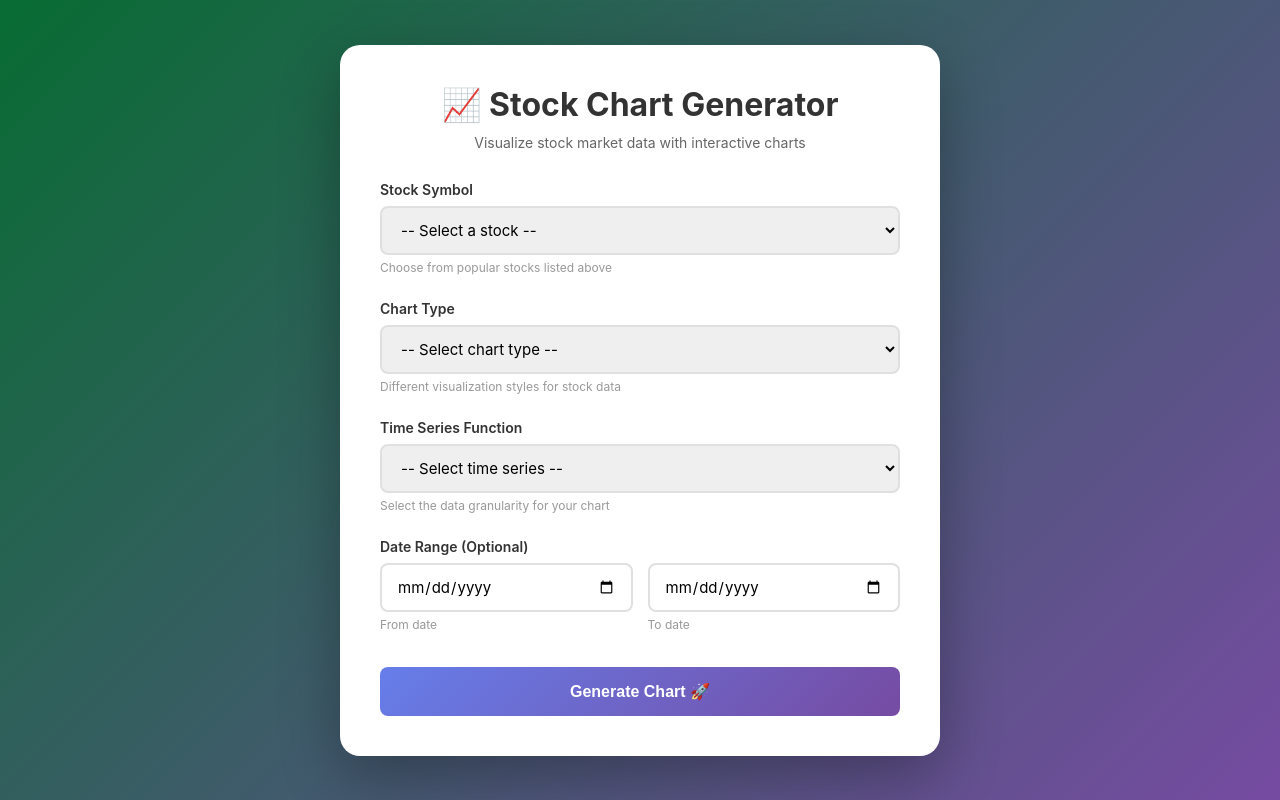
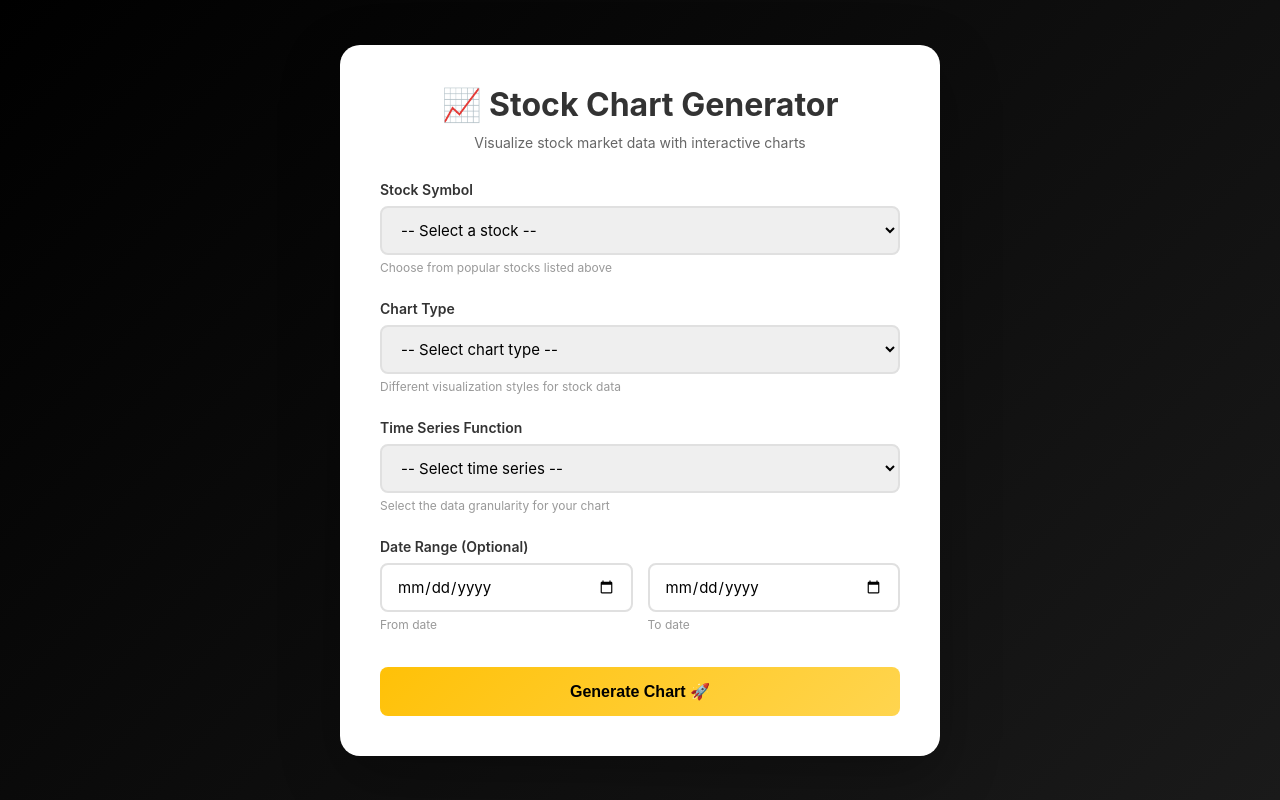
Before and after one commit to DaSonOfPoseidon/IT4320-Project3, a Flask app: page / in a window 1280 px wide. Run offline with Flask 3, Linux system fonts and the light colour scheme.

Commit message:
Mizzou themed lol

```diff
--- a/app.py
+++ b/app.py
@@ -93,7 +93,7 @@ def generate_web_chart(data, chart_type, symbol):
     if chart_type == "line":
         fig.add_trace(
             go.Scatter(
-                x=date_list, y=close_list, mode="lines", name="Close Price", line=dict(color="blue")
+                x=date_list, y=close_list, mode="lines", name="Close Price", line=dict(color="#FFC107", width=2)
             )
         )
 
@@ -107,6 +107,10 @@ def generate_web_chart(data, chart_type, symbol):
                 low=low_list,
                 close=close_list,
                 name="Candlestick",
+                increasing_line_color="#FFC107",
+                decreasing_line_color="#000000",
+                increasing_fillcolor="#FFD54F",
+                decreasing_fillcolor="#424242",
             )
         )
         fig.update_xaxes(rangeslider_visible=False)
@@ -121,6 +125,8 @@ def generate_web_chart(data, chart_type, symbol):
                 low=low_list,
                 close=close_list,
                 name="OHLC",
+                increasing_line_color="#FFC107",
+                decreasing_line_color="#000000",
             )
         )
         fig.update_xaxes(rangeslider_visible=False)
@@ -133,7 +139,7 @@ def generate_web_chart(data, chart_type, symbol):
                 y=close_list,
                 mode="lines",
                 name="Close Price",
-                line=dict(color="blue"),
+                line=dict(color="#FFC107", width=2),
                 yaxis="y1",
             )
         )
@@ -144,7 +150,7 @@ def generate_web_chart(data, chart_type, symbol):
                     x=date_list,
                     y=volume_list,
                     name="Volume",
-                    marker_color="rgba(255, 165, 0, 0.5)",
+                    marker_color="rgba(255, 193, 7, 0.3)",
                     yaxis="y2",
                 )
             )
@@ -160,10 +166,16 @@ def generate_web_chart(data, chart_type, symbol):
     # Layout styling
     fig.update_layout(
         title=f"{symbol.upper()} Stock Data ({chart_type.capitalize()} Chart)",
+        title_font=dict(size=24, color="#FFC107"),
         xaxis_title="Date",
         template="plotly_dark",
         hovermode="x unified",
-        legend=dict(x=0, y=1),
+        legend=dict(x=0, y=1, bgcolor="rgba(0,0,0,0.7)", bordercolor="#FFC107", borderwidth=1),
+        plot_bgcolor="#1a1a1a",
+        paper_bgcolor="#0d0d0d",
+        font=dict(color="#FFD54F"),
+        xaxis=dict(gridcolor="#333333", color="#FFC107"),
+        yaxis=dict(gridcolor="#333333", color="#FFC107"),
     )
 
     # Convert figure to JSON string
--- a/templates/index.html
+++ b/templates/index.html
@@ -13,7 +13,7 @@
 
         body {
             font-family: -apple-system, BlinkMacSystemFont, 'Segoe UI', Roboto, Oxygen, Ubuntu, Cantarell, sans-serif;
-            background: linear-gradient(135deg, #086c33 0%, #764ba2 100%);
+            background: linear-gradient(135deg, #000000 0%, #1a1a1a 100%);
             min-height: 100vh;
             display: flex;
             align-items: center;
@@ -68,7 +68,7 @@
 
         select:focus, input[type="text"]:focus, input[type="date"]:focus {
             outline: none;
-            border-color: #667eea;
+            border-color: #FFC107;
         }
 
         .date-range {
@@ -80,8 +80,8 @@
         button {
             width: 100%;
             padding: 15px;
-            background: linear-gradient(135deg, #667eea 0%, #764ba2 100%);
-            color: white;
+            background: linear-gradient(135deg, #FFC107 0%, #FFD54F 100%);
+            color: #000000;
             border: none;
             border-radius: 8px;
             font-size: 16px;
@@ -93,7 +93,7 @@
 
         button:hover {
             transform: translateY(-2px);
-            box-shadow: 0 5px 20px rgba(102, 126, 234, 0.4);
+            box-shadow: 0 5px 20px rgba(255, 193, 7, 0.6);
         }
 
         button:active {
```
Also changed, not shown: templates/error.html (+4 -4 lines), templates/result.html (+13 -12 lines).
